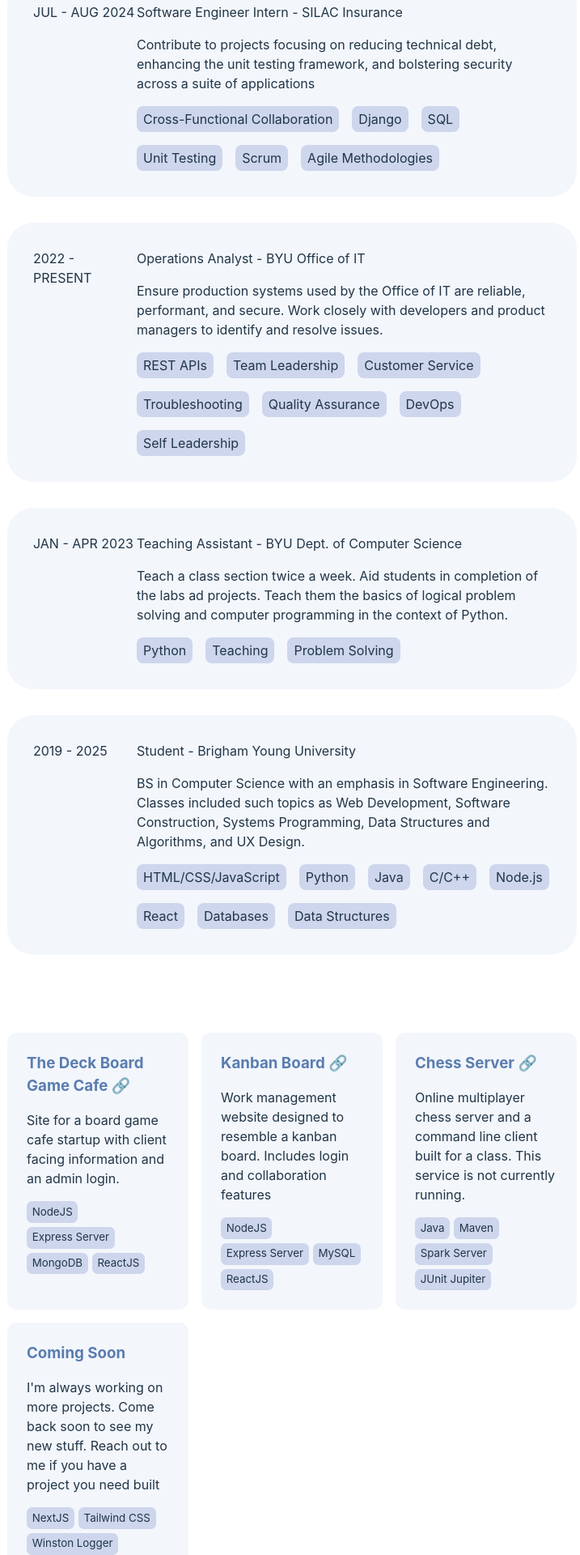
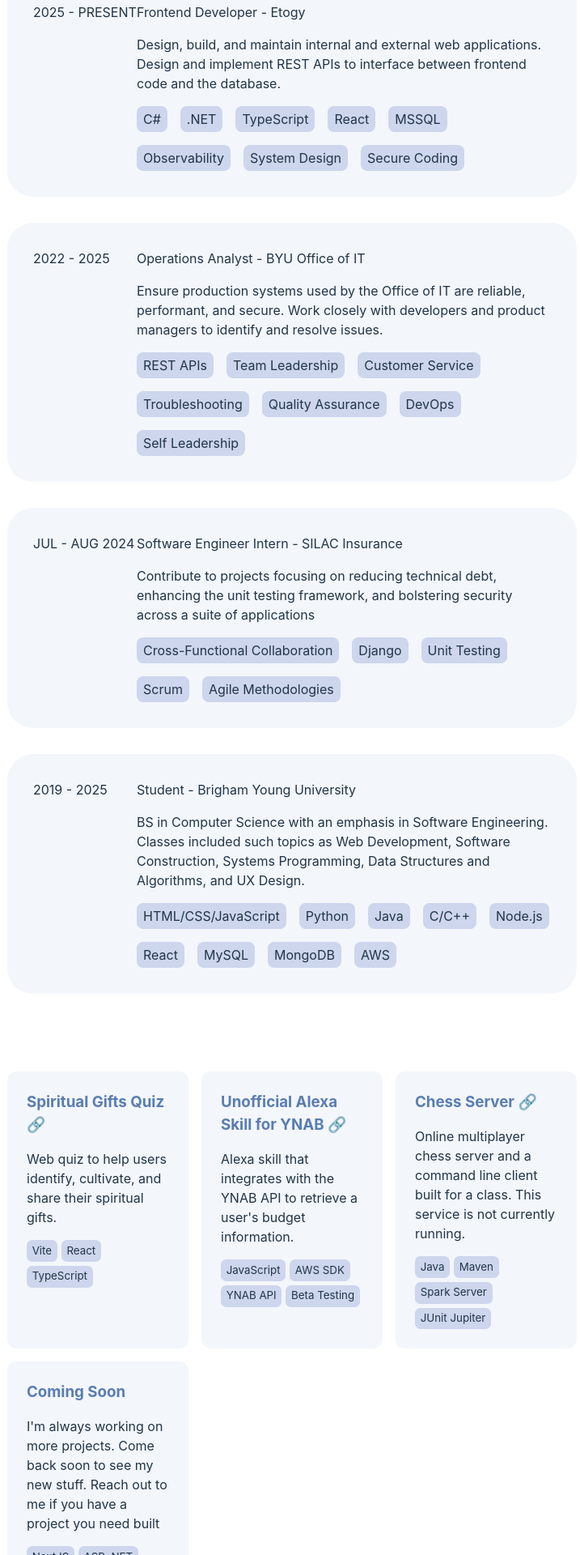
Before and after one commit to BeauYancey/portfolio, a React (Vite) app: page / in a window 1280 px wide. Shown: the part 760-2680 px from the top of the page at 81% size, without its empty margins (439-1156 px from the left). Built offline with nearby package versions, Linux system fonts and the light colour scheme.

Commit message:
updated experience

```diff
--- a/src/App.tsx
+++ b/src/App.tsx
@@ -43,49 +43,49 @@
 
   const experience: Experience[] = [
     {
-      dates: 'JUL - AUG 2024',
-      role: 'Software Engineer Intern',
-      co: 'SILAC Insurance',
-      desc: 'Contribute to projects focusing on reducing technical debt, enhancing the unit testing framework, and bolstering security across a suite of applications',
-      skills: ['Cross-Functional Collaboration', 'Django', 'SQL', 'Unit Testing', 'Scrum', 'Agile Methodologies'],
+      dates: '2025 - PRESENT',
+      role: 'Frontend Developer',
+      co: 'Etogy',
+      desc: 'Design, build, and maintain internal and external web applications. Design and implement REST APIs to interface between frontend code and the database.',
+      skills: ['C#', '.NET', 'TypeScript', 'React', 'MSSQL', 'Observability', 'System Design', 'Secure Coding']
     },
     {
-      dates: '2022 - PRESENT',
+      dates: '2022 - 2025',
       role: 'Operations Analyst',
       co: 'BYU Office of IT',
       desc: 'Ensure production systems used by the Office of IT are reliable, performant, and secure. Work closely with developers and product managers to identify and resolve issues.',
       skills: ['REST APIs', 'Team Leadership', 'Customer Service', 'Troubleshooting', 'Quality Assurance', 'DevOps', 'Self Leadership'],
     },
     {
-      dates: 'JAN - APR 2023',
-      role: 'Teaching Assistant',
-      co: 'BYU Dept. of Computer Science',
-      desc: 'Teach a class section twice a week. Aid students in completion of the labs ad projects. Teach them the basics of logical problem solving and computer programming in the context of Python.',
-      skills: ['Python', 'Teaching', 'Problem Solving'],
+      dates: 'JUL - AUG 2024',
+      role: 'Software Engineer Intern',
+      co: 'SILAC Insurance',
+      desc: 'Contribute to projects focusing on reducing technical debt, enhancing the unit testing framework, and bolstering security across a suite of applications',
+      skills: ['Cross-Functional Collaboration', 'Django', 'Unit Testing', 'Scrum', 'Agile Methodologies'],
     },
     {
       dates: '2019 - 2025',
       role: 'Student',
       co: 'Brigham Young University',
       desc: 'BS in Computer Science with an emphasis in Software Engineering. Classes included such topics as Web Development, Software Construction, Systems Programming, Data Structures and Algorithms, and UX Design.',
-      skills: ['HTML/CSS/JavaScript', 'Python', 'Java', 'C/C++', 'Node.js', 'React', 'Databases', 'Data Structures'],
+      skills: ['HTML/CSS/JavaScript', 'Python', 'Java', 'C/C++', 'Node.js', 'React', 'MySQL', 'MongoDB', "AWS"],
     },
   ]
 
   const projects: Project[] = [
     {
-      name: 'The Deck Board Game Cafe',
-      link: 'https://github.com/BeauYancey/the-deck',
-      tech: ['NodeJS', 'Express Server', 'MongoDB', 'ReactJS'],
-      desc: 'Site for a board game cafe startup with client facing information and an admin login.',
-      img: '',
+      name: 'Spiritual Gifts Quiz',
+      link: 'https://beauyancey.github.io/spiritual-gifts/',
+      tech: ['Vite', 'React', 'TypeScript'],
+      desc: 'Web quiz to help users identify, cultivate, and share their spiritual gifts.',
+      img: ''
     },
     {
-      name: 'Kanban Board',
-      link: 'https://github.com/BeauYancey/kanban',
-      tech: ['NodeJS', 'Express Server', 'MySQL', 'ReactJS'],
-      desc: 'Work management website designed to resemble a kanban board. Includes login and collaboration features',
-      img: '',
+      name: 'Unofficial Alexa Skill for YNAB',
+      link: 'https://github.com/BeauYancey/AlexaYNAB',
+      tech: ['JavaScript', 'AWS SDK', 'YNAB API', 'Beta Testing'],
+      desc: 'Alexa skill that integrates with the YNAB API to retrieve a user\'s budget information.',
+      img: ''
     },
     {
       name: 'Chess Server',
@@ -97,7 +97,7 @@
     {
       name: 'Coming Soon',
       link: '',
-      tech: ['NextJS', 'Tailwind CSS', 'Winston Logger', 'Websocket'],
+      tech: ['NextJS', 'ASP .NET', 'React Native', 'Swift', 'Microservices'],
       desc: "I'm always working on more projects. Come back soon to see my new stuff. Reach out to me if you have a project you need built",
       img: '',
     },
@@ -116,14 +116,14 @@
           </p>
           <p>
             I've been coding since I was 12. I didn't love it at first though, so I took a break from it and only
-            picked it up again when I was a freshman at Brigham Young University. I plan to graduate in December
+            picked it up again when I was a freshman at Brigham Young University. I graduated in December
             of 2025 with a degree in computer science and an emphasis in software engineering. I love building
             practical and elegant products, be it a website or software.
           </p>
           <p>
             When I'm not at my computer, I'm usually playing board games, baking with my <a className="hover-info">sourdough
-            starter<span className="hidden-info">His name is Andre</span></a>, reading a book, or spending quality time with my beautiful wife. Shoutout to my beloved Hayley for the artwork
-            on this page.
+            starter<span className="hidden-info">His name is Lars</span></a>, at the gym, or spending quality time with my
+            beautiful wife. Shoutout to my beloved Hayley for the artwork on this page.
           </p>
           <div className="inline-imgs">
             <img src="/baking.png" alt="baking" />
```
